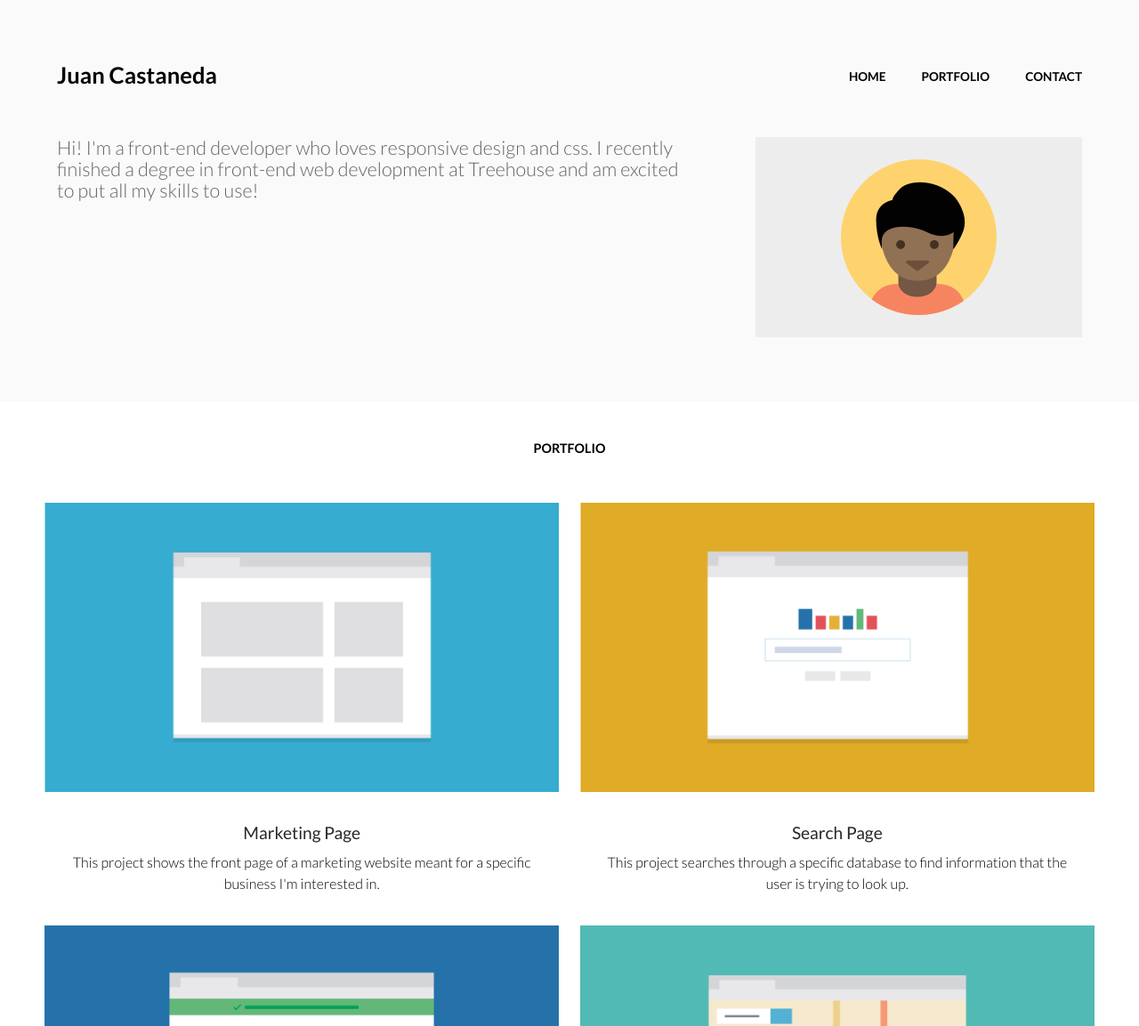
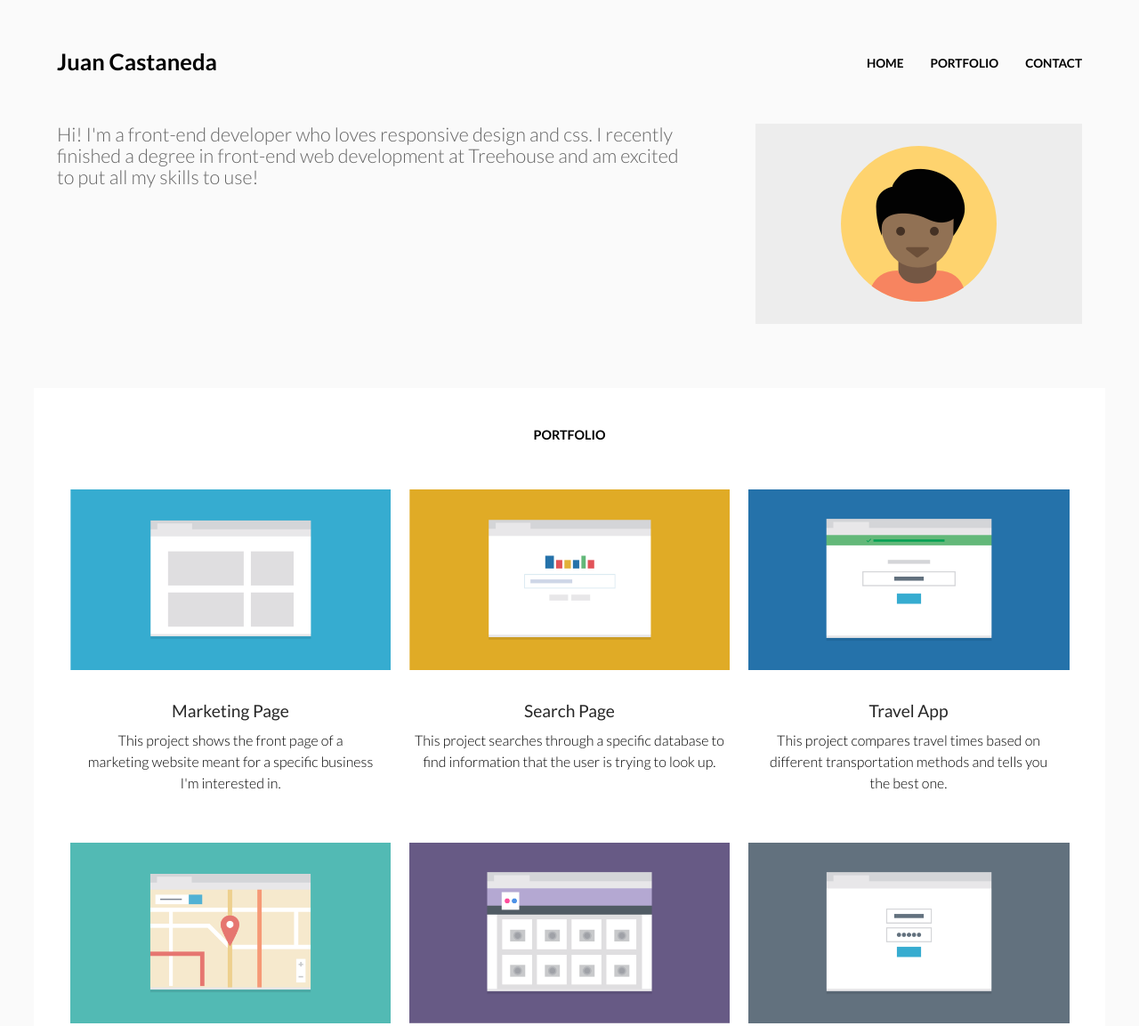
Before and after one commit to juanrcastaneda/techdegree-project-2, a plain HTML site: page index.html in a window 1280 px wide. Shown: the top 1153 px of the page at 89% size. Drawn offline with Linux system fonts and the light colour scheme.

Commit message:
finished fixing nav

```diff
--- a/css/style.css
+++ b/css/style.css
@@ -3,8 +3,10 @@
     --lighter-black: #646464;
     --white: #ffffff;
     --secondary-title: #272727;
-  }
-
+}
+html {
+    background-color: rgb(250, 250, 250);
+}
 body {
     box-sizing: border-box;
     font-family: 'Lato', sans-serif;
@@ -80,14 +82,14 @@ header img {
     text-align: center;
 }
 
-header ul div {
+.item {
     background: white;
     padding: 13px 0;
     margin: 5px 15px;
 }
 
 .title-paragraphs {
-    padding: 0 20px 45px 20px;
+    padding: 0 20px 35px 20px;
 }
 
                                         /* Body styling */
@@ -115,14 +117,15 @@ footer {
     background: rgb(250, 250, 250);
 }
 
-
 footer h2 {
     padding: 65px 0 15px 0;
 }
+
 footer p {
     font-weight: 300;
     font-size: 1.025rem;
 }
+
 footer span {
     font-weight: 500;
 }
@@ -149,12 +152,14 @@ footer hr {
     border: 0;
     width: 90%;
 }
+
 .footer-container {
     padding: 15px 5% 25px 5%;
     display: flex;
     flex-direction: row;
     justify-content: space-between;
 }
+
 .footer-container p {
     color: var(--dark-black);
     font-weight: 600;
@@ -175,34 +180,34 @@ footer div p:nth-child(n+2):nth-child(-n+4) {
     header p {
         margin-left: 15px;
     }
+
+    .container {
+        margin-top: 4%;
+    }
+
     .container {
         display: flex;
         flex-wrap: wrap;
         justify-content: center;
     }
 
-    .container-img-p {
-        display: flex;
-    }
-
-    .container div {
-        background: transparent;
-    }
-    .item1 {
-        flex: 0 0 100%;
-
-    }
     .item {
-        flex: 1;
-    }
-
-    header ul {
-        flex: 0 0 100%;
+        background:none;
     }
 
     .container-img-p {
         display: flex;
     }
+
+    .item1 {
+        flex: 0 0 100%;
+
+    }
+
+    .container-img-p {
+        display: flex;
+    }
+
     header img {
         flex: 1;
         padding: 20px;
@@ -225,26 +230,29 @@ footer div p:nth-child(n+2):nth-child(-n+4) {
     }
 
     .main-container > div {
-        flex: 40%;
+        flex: 38%;
         margin: 0;
     }
 
     .main-container > div img {
-        padding: 0;
-        max-width: 96%;
+        max-width: 100%;
     }
 
+
     .main-container > :nth-child(even) {
-        margin-right: 3%;
+        padding-right: 3%;
+        padding-left: .75%;
     }
 
     .main-container > :nth-child(odd) {
-        margin-left: 3%;
+        padding-left: 3%;
+        padding-right: .75%
     }
 
     .main-container div p {
         padding: 0 40px 35px 40px
     }
+
 
                                         /* footer */
     .footer-paragraph {
@@ -258,14 +266,17 @@ footer div p:nth-child(n+2):nth-child(-n+4) {
     footer div p:nth-child(n+2):nth-child(-n+4) {
         display: inline;
     }
+
     .footer-container {
         justify-content: space-between;
     }
+
     .footer-container p:nth-child(1) {
         margin-right: auto;
     }
+
     footer div p:nth-child(n+2):nth-child(-n+3) {
-        margin-right: 5%;
+        margin-right: 3%;
     }
 
     .footer-container {
@@ -280,13 +291,20 @@ footer div p:nth-child(n+2):nth-child(-n+4) {
         display: none;
     }
 
+    .main-container > :nth-child(even) {
+        margin-right: 0%;
+    }
+
+    .main-container > :nth-child(odd) {
+        margin-left: 0%;
+    }
+
 
 }
 
 @media (min-width: 1024px) {
 
                                             /* Header */
-
 
     .item1 {
         flex: 0 0 auto;
@@ -297,15 +315,13 @@ footer div p:nth-child(n+2):nth-child(-n+4) {
         padding-right: 5%;
         max-width: 100%;
     }
-    header ul div {
-        margin: 0px 20px;
-    }
+
     header ul :nth-child(4) {
         margin-right: 0;
     }
 
     .container {
-        padding: 50px 5% 30px 5%;
+        padding: 35px 5% 30px 5%;
         margin: 0;
     }
 
@@ -322,30 +338,87 @@ footer div p:nth-child(n+2):nth-child(-n+4) {
         padding: 0 5% 45px 5% !important;
     }
 
+    header {
+        padding-bottom: -25px;;
+    }
+
                                             /* Body */
+    main {
+       background-color: rgb(250, 250, 250);
+    }
 
+    .main-container > :nth-child(even) {
+        padding: 0;
+    }
+
+    .main-container > :nth-child(odd) {
+        padding: 0;
+    }
+
+    .margin {
+        background-color: white;
+        margin: 0 3% 0 3%;
+    }
+    .main-container > div  {
+        max-width: 90%;
+        display: inline-block;
+    }
+    .main-container > div {
+        flex: 30%;
+        margin: 0;
+    }
+    .main-container > div img {
+        max-width: 90%;
+    }
+
+    .main-container :nth-child(3n) img {
+        margin: 0;
+    }
+
+    .main-container :nth-child(3n+1) img {
+        margin: 0;
+        margin-left: auto !important;
+    }
+
+    .content-summary {
+        padding: 0 20px 55px 20px !important;
+        font-size: 1rem;
+    }
+
+
+    .main-container :nth-child(3n) img {
+        margin: 0;
+    }
+
+    .main-container :nth-child(3n+1) h2 {
+        margin-left: 10%;
+    }
+
+    .main-container :nth-child(3n) h2 {
+        margin-right: 10%;
+    }
+
+    .main-container :nth-child(3n+1) p {
+        padding-left: 15% !important;
+    }
+    .main-container :nth-child(3n) p {
+        padding-right: 15% !important;
+    }
 
 
                                             /* Footer */
 
     footer h2 {
-        padding-top: 45px;
+        padding-top: 40px;
         padding-bottom: 10px;
     }
 
     .footer-paragraph {
-        padding: 20px 23% 55px 23%;
+        padding: 10px 23% 55px 23%;
     }
 
     .footer-email-space {
         padding-bottom: 65px;
     }
 
-
-
-
-
-
-
-
 }
--- a/index.html
+++ b/index.html
@@ -14,18 +14,20 @@
     <header>
         <ul class="container">
             <li class="item1" id="name"><h1>Juan Castaneda</h1></li>
-            <div><li class="item" id="home"><a href="index.html">HOME</h2></a></li></div>
-            <div><li class="item"><a href="#portfolio">PORTFOLIO</a></li></div>
-            <div class="contact-position"><li class="item"><a href="#contact">CONTACT</a></li></div>
+            <li class="item" id="home"><a href="index.html">HOME</a></li>
+            <li class="item"><a href="#portfolio">PORTFOLIO</a></li>
+            <li class="item contact-position"><a href="#contact">CONTACT</a></li>
         </ul>
         <div class= "container-img-p">
             <img class="image pfp" src="img/responsive-layout-profile.png" alt="">
             <p class="light title-paragraphs" >Hi! I'm a front-end developer who loves responsive design and css. I recently finished a degree in front-end web development
                 at Treehouse and am excited to put all my skills to use!</p>
-        <div></div>
+        </div>
     </header>
+
     <main>
-        <h2 class="section-header"id="portfolio">PORTFOLIO</h2>
+        <div class="margin">
+            <h2 class="section-header" id="portfolio">PORTFOLIO</h2>
             <div class="main-container">
                 <div>
                     <img src="img/portfolio-1.png" alt="blue background with a centered image of a cartoon-like web page">
@@ -33,7 +35,7 @@
                     <p class="content-summary">This project shows the front page of a marketing website meant for a specific business I'm interested in.</p>
                 </div>
                 <div>
-                <img src="img/portfolio-2.png" alt="blue background with a centered image of a cartoon-like web page">
+                    <img class="search-page-img" src="img/portfolio-2.png" alt="blue background with a centered image of a cartoon-like web page">
                     <h2 class="content-title">Search Page</h2>
                     <p class="content-summary">This project searches through a specific database to find information that the user is trying to look up.</p>
                 </div>
@@ -48,7 +50,7 @@
                     <p class="content-summary">This project uses mapping apis to plot points for my favorite spots in the city for a do-it-yourself walking tour.</p>
                 </div>
                 <div>
-                <img src="img/portfolio-5.png" alt="blue background with a centered image of a cartoon-like web page">
+                    <img class="photo-gallery-img" src="img/portfolio-5.png" alt="blue background with a centered image of a cartoon-like web page">
                     <h2 class="content-title">Photo Gallery</h2>
                     <p class="content-summary">This project shows pictures from a recent trip to the viewer and allows them to easily navigate through photos.</p>
                 </div>
@@ -56,6 +58,7 @@
                     <img src="img/portfolio-6.png" alt="blue background with a centered image of a cartoon-like web page">
                     <h2 class="content-title">Calculator</h2>
                     <p class="content-summary">Someone can enter in the numbers they want, and press the big blue button and get the results.</p>
+                </div>
             </div>
         </div>
     </main>
```
Lines whose indentation alone changed are shown as unchanged.
